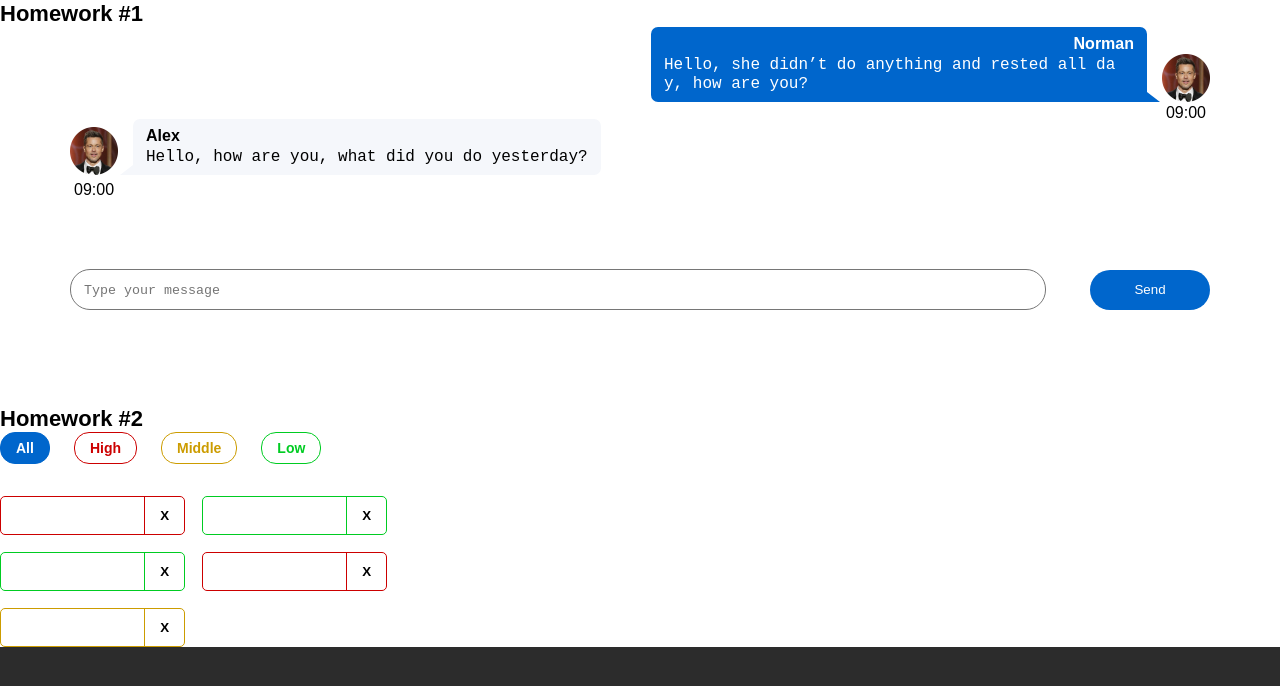
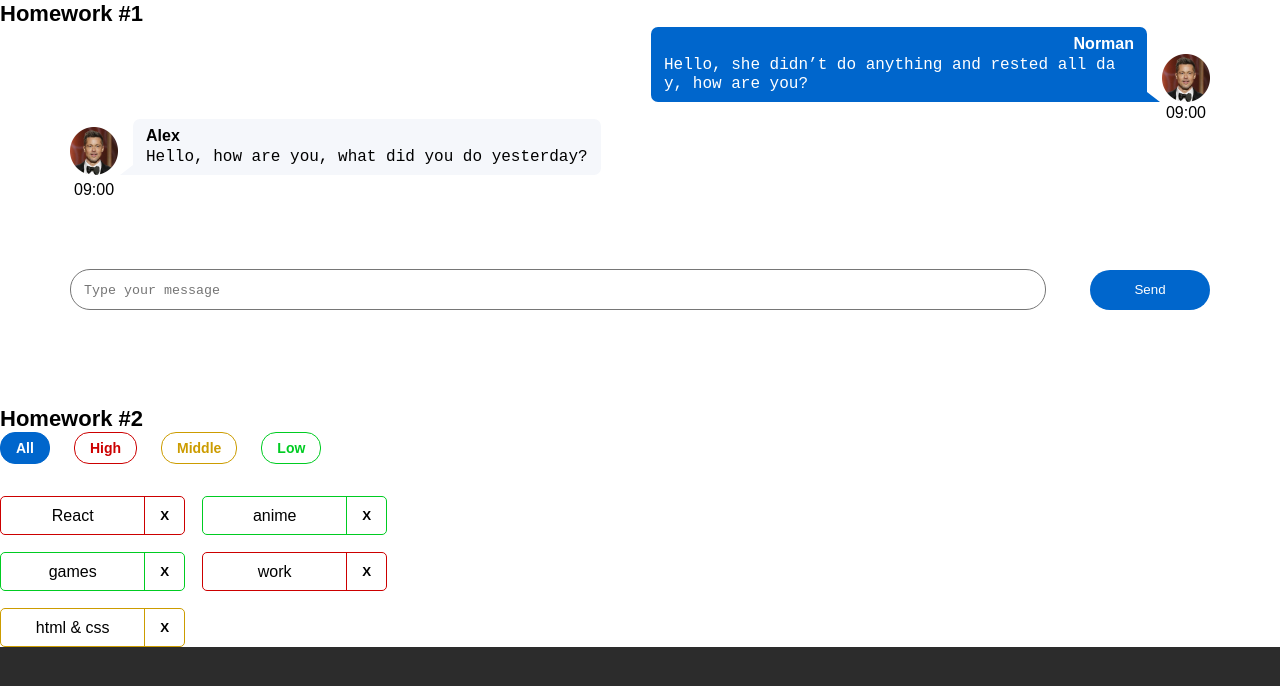
Before and after one commit to IJTINK7/hws-from-ignat, a React (Create React App) app: page / in a window 1280 px wide. Shown: the top 686 px of the page. Built offline with nearby package versions, Linux system fonts and the light colour scheme.

Commit message:
Adding data in Affair.tsx

```diff
--- a/src/s2-homeworks/hw02/HW2.tsx
+++ b/src/s2-homeworks/hw02/HW2.tsx
@@ -11,9 +11,9 @@ import s2 from '../../s1-main/App.module.css'
 * 6 - дописать тип и логику функции deleteAffairCallback+
 * 7 - в файле Affairs.tsx дописать типизацию пропсов+
 * 8 - в файле Affairs.tsx дописать логику функций setAll, setHigh, setMiddle, setLow+
-* 9 - в файле Affair.tsx дописать типизацию пропсов
-* 10 - в файле Affair.tsx дописать функции deleteCallback и использовать
-* 11 - в файле Affair.tsx отобразить приходящие данные
+* 9 - в файле Affair.tsx дописать типизацию пропсов+
+* 10 - в файле Affair.tsx дописать функции deleteCallback и использовать+
+* 11 - в файле Affair.tsx отобразить приходящие данные+
 * */
 
 // types
--- a/src/s2-homeworks/hw02/affairs/affair/Affair.tsx
+++ b/src/s2-homeworks/hw02/affairs/affair/Affair.tsx
@@ -24,14 +24,10 @@ function Affair(props: AffairPropsType) {
             className={affairClass}
         >
             <div id={'hw2-name-' + props.affair._id} className={nameClass}>
-                {/*создаёт студент*/}
-
-                {/**/}
+                {props.affair.name}
             </div>
             <div id={'hw2-priority-' + props.affair._id} hidden>
-                {/*создаёт студент*/}
-
-                {/**/}
+                {props.affair.priority}
             </div>
 
             <button
```
